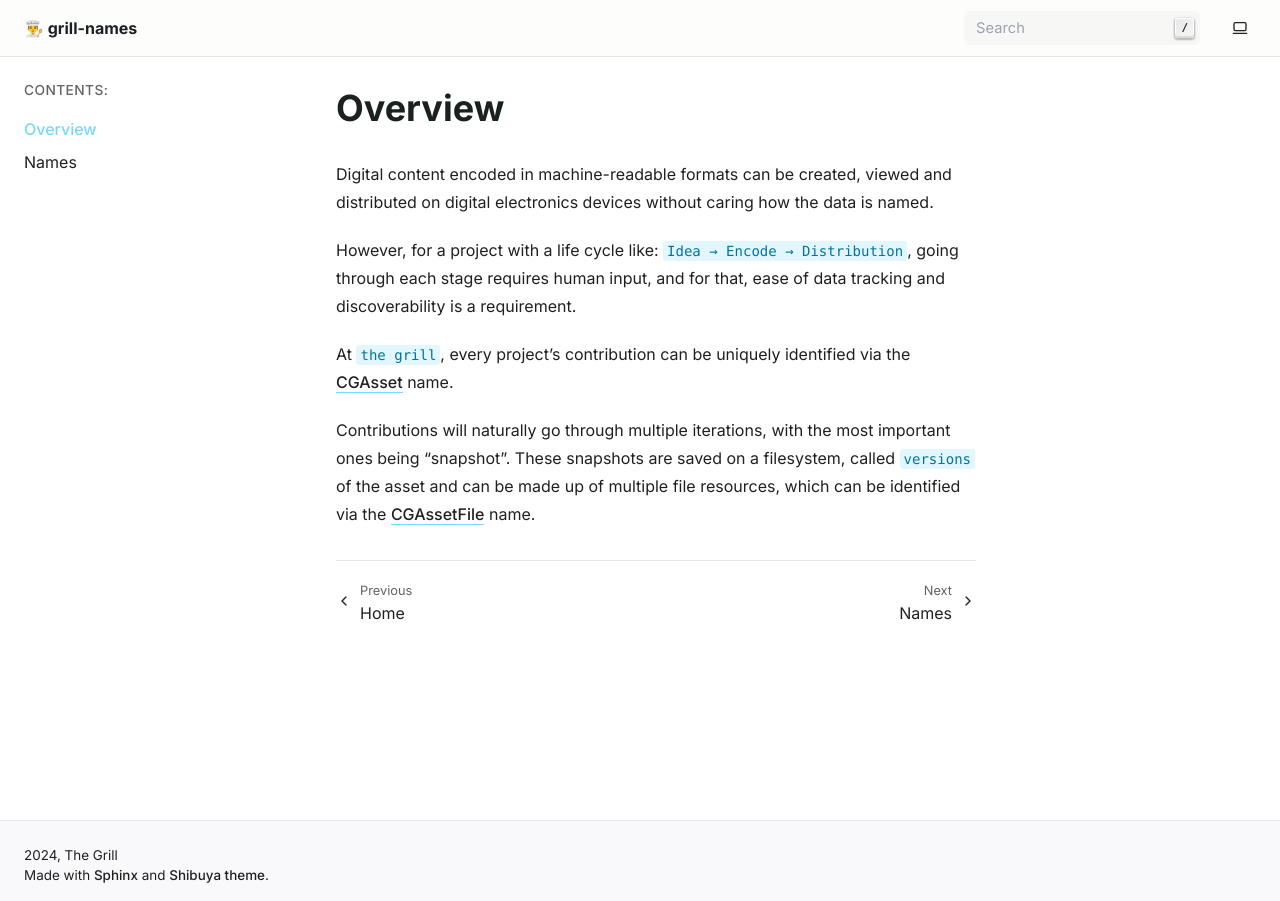
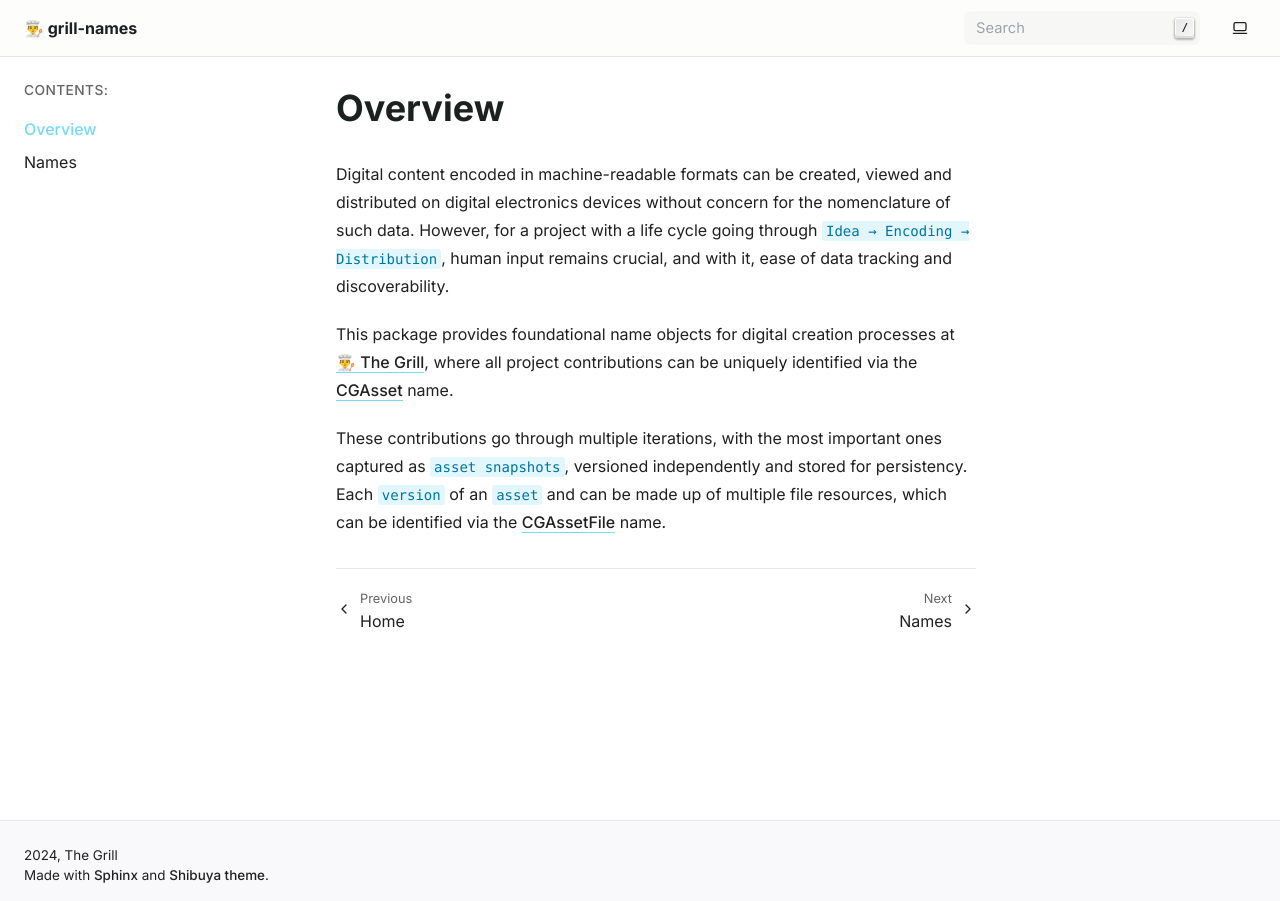
Before and after one commit to thegrill/grill-names, a Sphinx documentation site: the page built from docs/source/overview.rst, in a window 1280 px wide. Built offline with Sphinx 7.4.7, drawn with Linux system fonts in a browser that asks for light colours.

Commit message:
overview wording

```diff
--- a/docs/source/overview.rst
+++ b/docs/source/overview.rst
@@ -1,10 +1,10 @@
 Overview
 --------
 
-Digital content encoded in machine-readable formats can be created, viewed and distributed on digital electronics devices without caring how the data is named.
+Digital content encoded in machine-readable formats can be created, viewed and distributed on digital electronics devices without concern for the nomenclature of such data.
+However, for a project with a life cycle going through ``Idea → Encoding → Distribution``, human input remains crucial, and with it, ease of data tracking and discoverability.
 
-However, for a project with a life cycle like: ``Idea → Encode → Distribution``, going through each stage requires human input, and for that, ease of data tracking and discoverability is a requirement.
+This package provides foundational name objects for digital creation processes at `👨‍🍳 The Grill <https://grill.readthedocs.io/en/latest/>`_, where all project contributions can be uniquely identified via the :ref:`CGAsset` name.
 
-At ``the grill``, every project's contribution can be uniquely identified via the :ref:`CGAsset` name.
-
-Contributions will naturally go through multiple iterations, with the most important ones being "snapshot". These snapshots are saved on a filesystem, called ``versions`` of the asset and can be made up of multiple file resources, which can be identified via the :ref:`CGAssetFile` name.
+These contributions go through multiple iterations, with the most important ones captured as ``asset snapshots``, versioned independently and stored for persistency.
+Each ``version`` of an ``asset`` and can be made up of multiple file resources, which can be identified via the :ref:`CGAssetFile` name.
```
